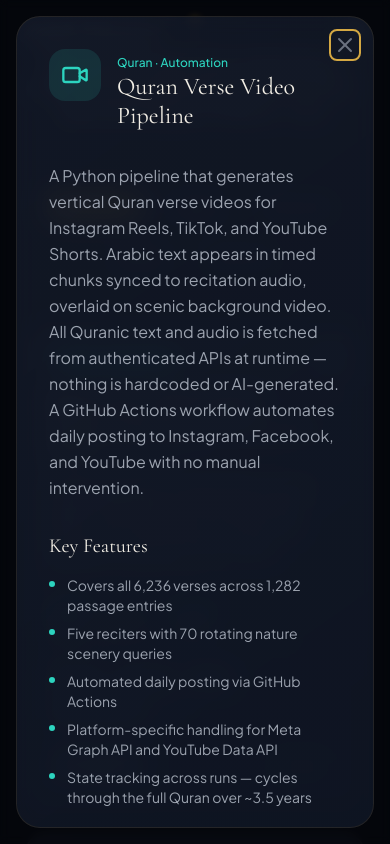
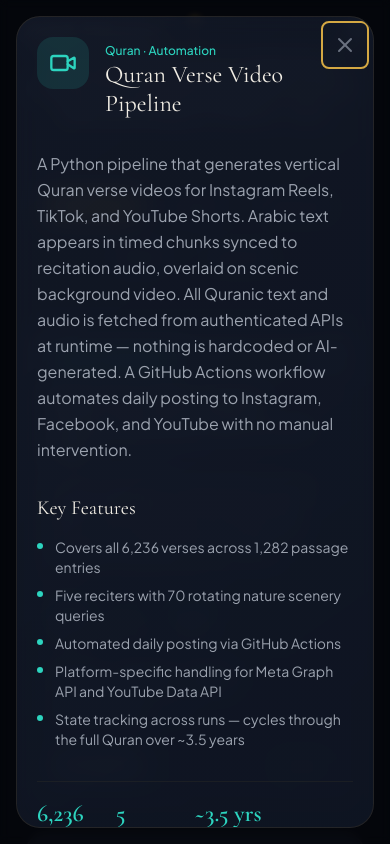
Before and after one commit to Abdalla-Eldoumani/my-islamic-portfolio, a Next.js app: page / in a window 390 px wide. Both pictures are taken after a click on the element 195 px from the left and 2052 px from the top of the page. Shown: the part 1630-2474 px from the top of the page. Built offline with nearby package versions, Linux system fonts and the light colour scheme.

Commit message:
Fix modal responsiveness, touch targets, and use shared icon map

```diff
--- a/src/components/project-detail-modal.tsx
+++ b/src/components/project-detail-modal.tsx
@@ -2,18 +2,9 @@
 
 import { useEffect, useRef, useCallback } from "react";
 import { motion, AnimatePresence } from "framer-motion";
-import { X, Github, ExternalLink, Chrome, Video, BookOpen, ScrollText, Star, Compass, Code, type LucideIcon } from "lucide-react";
+import { X, Github, ExternalLink, Chrome, Code } from "lucide-react";
 import type { Project } from "@/data/projects";
-
-const iconMap: Record<string, LucideIcon> = {
-  Video,
-  BookOpen,
-  ScrollText,
-  Star,
-  Compass,
-  Chrome,
-  Code,
-};
+import { projectIconMap } from "@/lib/icons";
 
 interface ProjectDetailModalProps {
   project: Project | null;
@@ -46,7 +37,7 @@
     };
   }, [project, stableOnClose]);
 
-  const IconComponent = project ? (iconMap[project.icon] ?? Code) : null;
+  const IconComponent = project ? (projectIconMap[project.icon] ?? Code) : null;
 
   return (
     <AnimatePresence>
@@ -70,13 +61,13 @@
             animate={{ opacity: 1, scale: 1, y: 0 }}
             exit={{ opacity: 0, scale: 0.95, y: 20 }}
             transition={{ duration: 0.3, ease: "easeOut" }}
-            className="fixed inset-4 md:inset-12 lg:inset-24 z-50 glass-card rounded-2xl p-8 md:p-12 overflow-y-auto"
+            className="fixed inset-4 md:inset-12 lg:inset-24 z-50 glass-card rounded-2xl p-5 sm:p-6 md:p-8 lg:p-12 overflow-y-auto"
           >
             {/* Close button */}
             <button
               ref={closeRef}
               onClick={onClose}
-              className="absolute top-4 right-4 text-text-muted hover:text-text-primary transition-colors"
+              className="absolute top-2 right-2 p-2 text-text-muted hover:text-text-primary transition-colors"
               aria-label="Close dialog"
             >
               <X size={24} />
@@ -187,7 +178,7 @@
                   target="_blank"
                   rel="noopener noreferrer"
                   aria-label={`View ${project.title} source on GitHub`}
-                  className="flex items-center gap-2 px-6 py-3 rounded-xl bg-bg-tertiary text-text-primary hover:text-gold-primary hover:bg-gold-primary/10 font-body text-sm transition-all"
+                  className="flex items-center justify-center gap-2 w-full sm:w-auto px-4 sm:px-6 py-3 rounded-xl bg-bg-tertiary text-text-primary hover:text-gold-primary hover:bg-gold-primary/10 font-body text-sm transition-all"
                 >
                   <Github size={16} />
                   View Source
@@ -198,7 +189,7 @@
                     target="_blank"
                     rel="noopener noreferrer"
                     aria-label={`View ${project.title} live demo`}
-                    className="flex items-center gap-2 px-6 py-3 rounded-xl font-body text-sm transition-all hover:bg-gold-primary/10"
+                    className="flex items-center justify-center gap-2 w-full sm:w-auto px-4 sm:px-6 py-3 rounded-xl font-body text-sm transition-all hover:bg-gold-primary/10"
                     style={{ color: project.accentColor }}
                   >
                     <ExternalLink size={16} />
@@ -211,7 +202,7 @@
                     target="_blank"
                     rel="noopener noreferrer"
                     aria-label={`View ${project.title} on Chrome Web Store`}
-                    className="flex items-center gap-2 px-6 py-3 rounded-xl font-body text-sm transition-all hover:bg-gold-primary/10"
+                    className="flex items-center justify-center gap-2 w-full sm:w-auto px-4 sm:px-6 py-3 rounded-xl font-body text-sm transition-all hover:bg-gold-primary/10"
                     style={{ color: project.accentColor }}
                   >
                     <Chrome size={16} />
```
